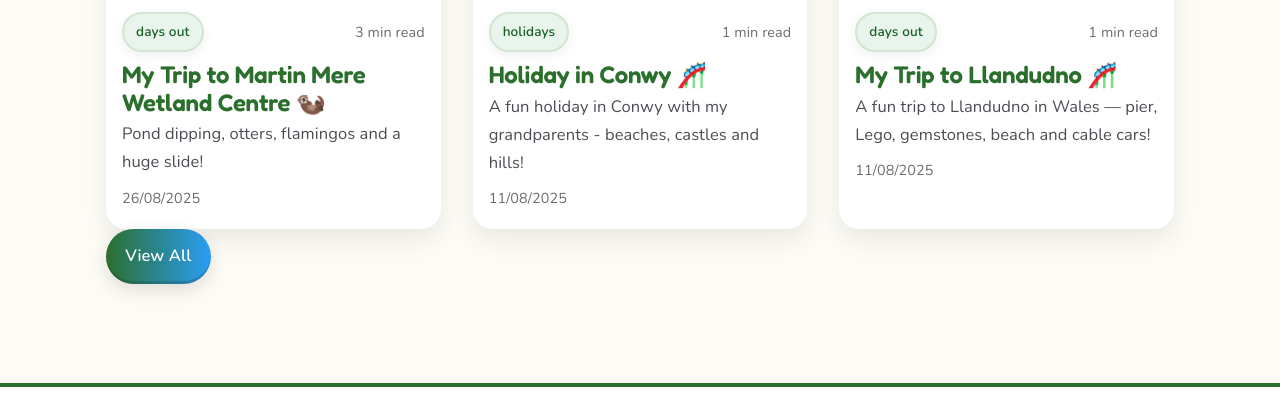
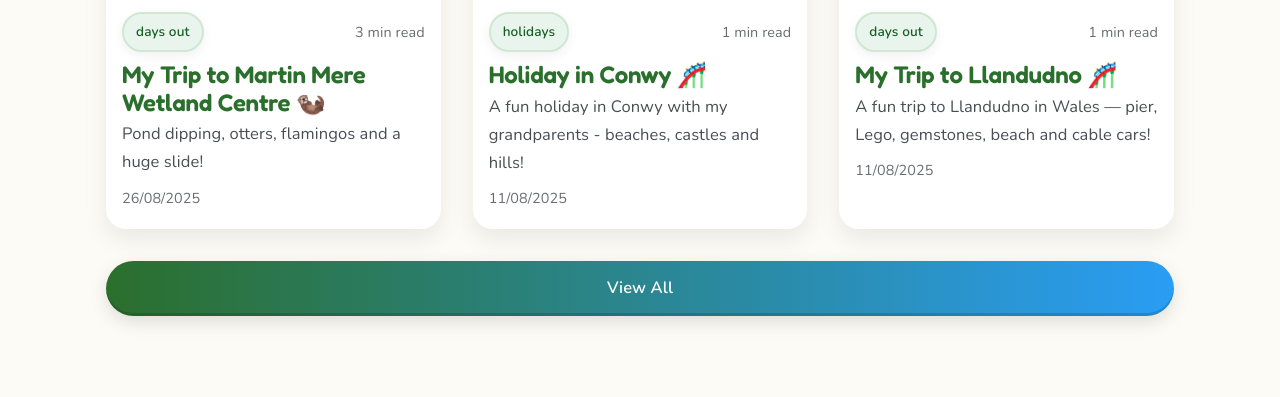
Before and after one commit to lukettaylor002/archies-adventures, an Eleventy site: page src/index.njk in a window 1280 px wide. Shown: the part 907-1304 px from the top of the page. Built offline with nearby package versions, Linux system fonts and the light colour scheme; Eleventy itself is replaced by a stand-in of ours; files that its build step writes are made by us from their sources.

Commit message:
Update index.njk

```diff
--- a/src/index.njk
+++ b/src/index.njk
@@ -70,7 +70,9 @@
       </div>
     {% endfor %}
   </div>
+<div style="margin-top:2rem; display: flex; justify-content: center;>
 <a class="btn-2tone" href="/adventures/">View All</a>
+</div>
 </section>
 
 
```
